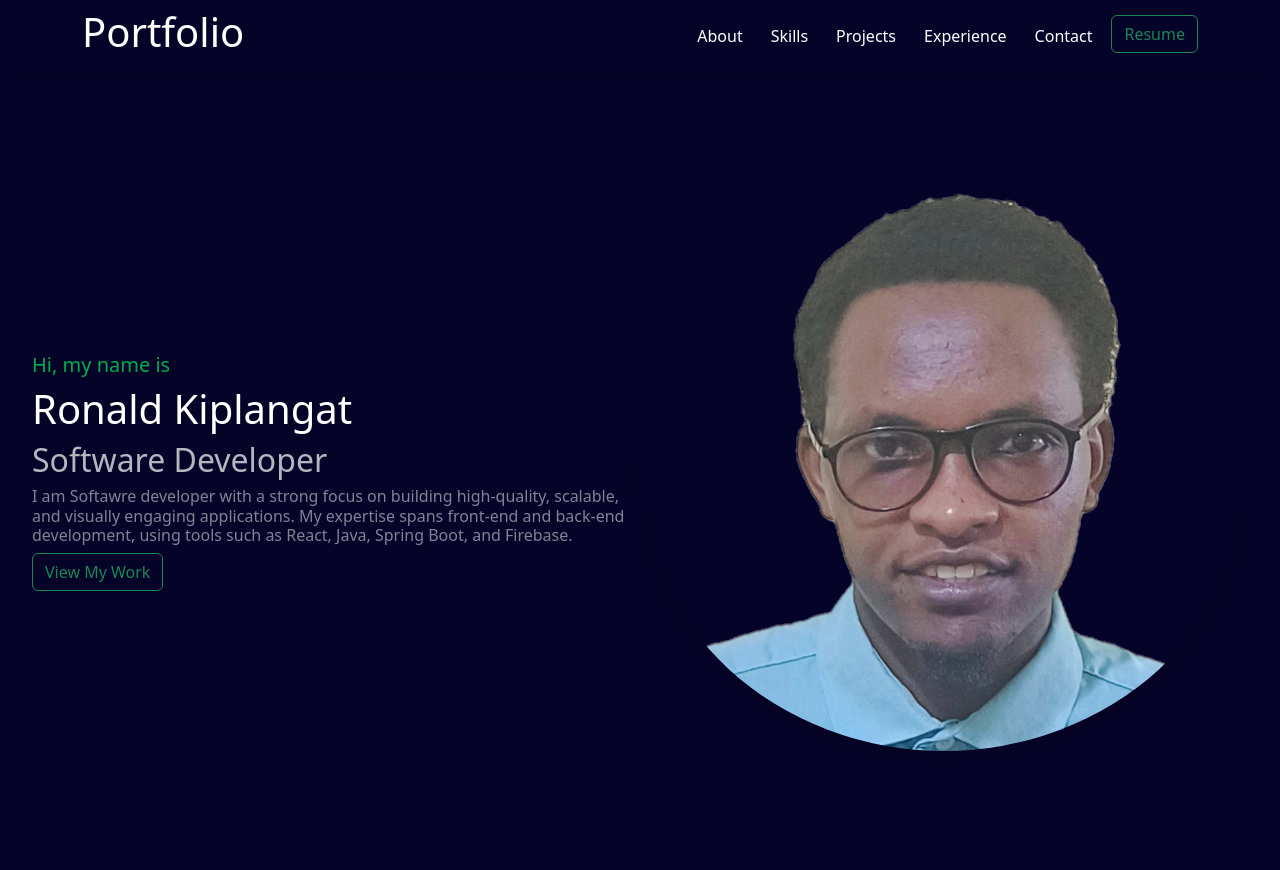
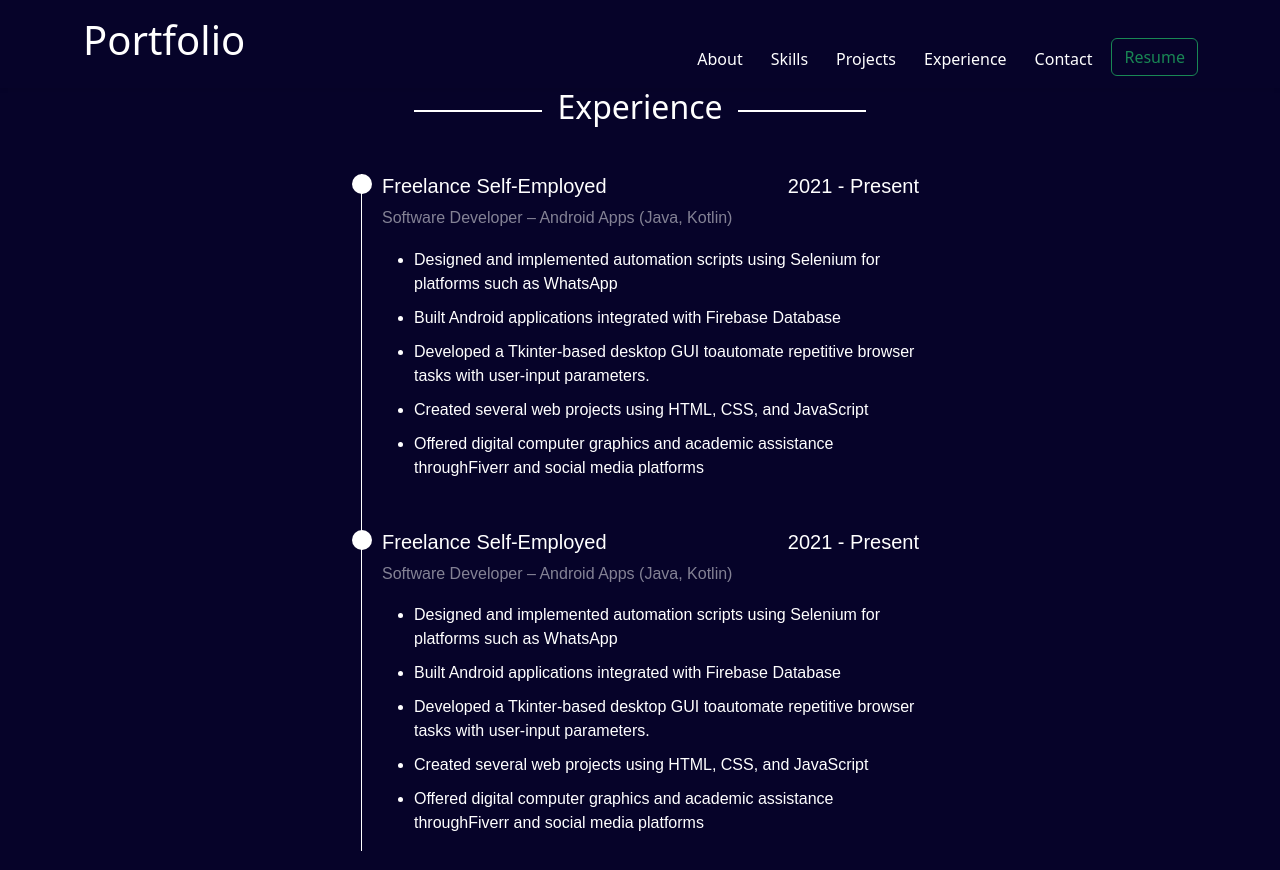
Before and after one commit to RonKirui/my-portfolio, a React (Vite) app: page /Experience in a window 1280 px wide. Shown: the top 870 px of the page. Built offline with nearby package versions, Linux system fonts and the light colour scheme.

Commit message:
Designing Experience page

```diff
--- a/package.json
+++ b/package.json
@@ -12,7 +12,8 @@
   "dependencies": {
     "bootstrap": "^5.3.8",
     "react": "^19.1.1",
-    "react-dom": "^19.1.1"
+    "react-dom": "^19.1.1",
+    "react-router-dom": "^7.9.5"
   },
   "devDependencies": {
     "@eslint/js": "^9.36.0",
--- a/src/App.css
+++ b/src/App.css
@@ -1,6 +1,12 @@
 #root {
   margin: 0 auto;
   color: white;
+  background-color: #060329;
+}
+html, body{
+  margin: 0;
+  padding: 0;
+  height: 100%;
   background-color: #060329;
 }
 
--- a/src/App.tsx
+++ b/src/App.tsx
@@ -7,15 +7,35 @@ import Navbar from "./components/NavBar";
 import "bootstrap/dist/css/bootstrap.min.css";
 import Home from "./pages/Home";
 import image from "./assets/profile.png";
+import experience_image from "./assets/experience.png";
+import { BrowserRouter as Router, Route, Routes } from "react-router-dom";
+import Contact from "./pages/Contact";
+import Skills from "./pages/Skills";
+import Projects from "./pages/Projects";
+import Experience from "./pages/Experience";
 
 function App() {
   //const [count, setCount] = useState(0)
 
   return (
-    <div className="min-h-screen bg-slate-50">
-      <Navbar />
-      <Home name={"Ronald Kiplangat"} image={image} />
-    </div>
+    <body>
+      <Router>
+        <Navbar />
+        <Routes>
+          <Route
+            path="/"
+            element={<Home name={"Ronald Kiplangat"} image={image} />}
+          ></Route>
+          <Route path="/contact" element={<Contact />}></Route>
+          <Route path="/skills" element={<Skills />}></Route>
+          <Route path="/projects" element={<Projects />}></Route>
+          <Route
+            path="/Experience"
+            element={<Experience experience_image={experience_image} />}
+          ></Route>
+        </Routes>
+      </Router>
+    </body>
   );
 }
 
--- a/src/components/NavBar.tsx
+++ b/src/components/NavBar.tsx
@@ -1,11 +1,14 @@
 //import React from "react";
+
+import { Link } from "react-router-dom";
 
 function NavBar() {
   return (
     <nav className="navbar navbar-expand-lg navbar-custom shadow-sm">
       <div className="container">
-        <h1>Portfolio</h1>
-        <a className="navbar-brand fw-bold" href="#home"></a>
+        <Link className="navbar-brand fw-bold" to={"/"}>
+          <h1>Portfolio</h1>
+        </Link>
         <button
           className="navbar-toggler btn-primary"
           type="button"
@@ -20,29 +23,29 @@ function NavBar() {
         <div className="collapse navbar-collapse" id="navbarNav">
           <ul className="navbar-nav ms-auto">
             <li className="nav-item">
-              <a className="nav-link" href="#about">
+              <Link className="nav-link" to={"/"}>
                 About
-              </a>
+              </Link>
             </li>
             <li className="nav-item">
-              <a className="nav-link" href="#skills">
+              <Link className="nav-link" to={"/skills"}>
                 Skills
-              </a>
+              </Link>
             </li>
             <li className="nav-item">
-              <a className="nav-link" href="#projects">
+              <Link className="nav-link" to={"/projects"}>
                 Projects
-              </a>
+              </Link>
             </li>
             <li className="nav-item">
-              <a className="nav-link" href="#experience">
+              <Link className="nav-link" to={"/Experience"}>
                 Experience
-              </a>
+              </Link>
             </li>
             <li className="nav-item ">
-              <a className="nav-link active" href="#contact">
+              <Link className="nav-link active" to={"/contact"}>
                 Contact
-              </a>
+              </Link>
             </li>
             <li className="nav-item">
               <button type="button" className="btn btn-outline-success">
--- a/src/index.css
+++ b/src/index.css
@@ -22,8 +22,7 @@ a:hover {
   color: #535bf2;
 }
 
-
-body {
+body, html {
   margin: 0;
   background-color: #1b0354;
 }
--- /dev/null
+++ b/src/pages/Contact.tsx
@@ -0,0 +1,5 @@
+function Contact() {
+  return <>Hello world this is my contact: +254705807312</>;
+}
+
+export default Contact;
--- /dev/null
+++ b/src/pages/Experience.tsx
@@ -0,0 +1,80 @@
+interface ExperienceProps {
+  experience_image: string;
+}
+function Experience({ experience_image }: ExperienceProps) {
+  return (
+    <div className="page-body">
+      <div className="page-body-container">
+        <span></span>
+        <h2 className="page-body-container-text">Experience</h2>
+        <span></span>
+      </div>
+
+      <div className="page-body-container-contents">
+        <div className="page-body-container-contents-section">
+          <div className="timeline-item">
+            <div className="timeline-item-title">
+              <div className="timeline-dot"></div>
+              <h5>
+                <div>Freelance Self-Employed </div>
+                <div>2021 - Present</div>
+              </h5>
+            </div>
+            <h6>Software Developer – Android Apps (Java, Kotlin)</h6>
+            <ul>
+              <li>
+                Designed and implemented automation scripts using Selenium for
+                platforms such as WhatsApp
+              </li>
+              <li>
+                Built Android applications integrated with Firebase Database
+              </li>
+              <li>
+                Developed a Tkinter-based desktop GUI toautomate repetitive
+                browser tasks with user-input parameters.
+              </li>
+              <li>
+                Created several web projects using HTML, CSS, and JavaScript
+              </li>
+              <li>
+                Offered digital computer graphics and academic assistance
+                throughFiverr and social media platforms
+              </li>
+            </ul>
+          </div>
+
+          <div className="timeline-item-title">
+            <div className="timeline-dot"></div>
+            <h5>
+              <div>Freelance Self-Employed </div>
+              <div>2021 - Present</div>
+            </h5>
+          </div>
+          <h6>Software Developer – Android Apps (Java, Kotlin)</h6>
+          <ul>
+            <li>
+              Designed and implemented automation scripts using Selenium for
+              platforms such as WhatsApp
+            </li>
+            <li>
+              Built Android applications integrated with Firebase Database
+            </li>
+            <li>
+              Developed a Tkinter-based desktop GUI toautomate repetitive
+              browser tasks with user-input parameters.
+            </li>
+            <li>
+              Created several web projects using HTML, CSS, and JavaScript
+            </li>
+            <li>
+              Offered digital computer graphics and academic assistance
+              throughFiverr and social media platforms
+            </li>
+          </ul>
+        </div>
+      </div>
+    </div>
+  );
+}
+
+export default Experience;
--- /dev/null
+++ b/src/pages/Projects.tsx
@@ -0,0 +1,5 @@
+function Projects() {
+  return <>Hello world this is my Preojects</>;
+}
+
+export default Projects;
--- /dev/null
+++ b/src/pages/Skills.tsx
@@ -0,0 +1,5 @@
+function Skills() {
+  return <>Hello world this is my skills</>;
+}
+
+export default Skills;
--- a/src/styles/Custom.css
+++ b/src/styles/Custom.css
@@ -38,10 +38,10 @@ h6{
     opacity: 50%;
 }
 
-h2{
+.hero-section h2{
     opacity: 70%;
 }
-h5{
+.hero-section h5{
     color: #00ad4e;
 }
 .hero-section {
@@ -50,7 +50,7 @@ h5{
   align-items: center;
   justify-content: space-between;
   height: 100vh;
-  padding: 2rem;
+  padding: 5rem;
 }
 .text-container,
 .image-container {
@@ -61,6 +61,18 @@ h5{
   height: auto;
   border-radius: 10px;
 }
+.image-container-page {
+  flex: 1;
+}
+.text-container-page{
+  flex: 3;
+}
+.image-container-page img {
+  width: 50%;
+  height: 100vh;
+  align-items: center;
+  justify-content: space-between;
+}
 
 @media (max-width: 768px) {
   .hero-section {
@@ -68,3 +80,70 @@ h5{
     text-align: center;
   }
 }
+
+.page-body{
+  height: 100vh;
+  width: 100%;
+}
+.page-body-container{
+  display: flex;
+  flex-direction: row;
+  width: 100%;
+  align-items: center;
+  text-align: center;
+  justify-content: center;
+
+
+}
+.page-body-container span{
+  border: 1px solid white;
+  width: 10%;
+  height: 1px;
+  margin: 15px;
+}
+.page-body-container-contents{
+  width: 100%;
+  display: flex;
+  flex-direction: column;
+  justify-content: center;
+  align-items: center;
+  padding: 20px;
+}
+.page-body-container-contents-section{
+  width: 45%;
+  margin: 20px;
+  padding-left: 20px;
+  border-left: 1px solid white;
+  font-family: Arial, Helvetica, sans-serif;
+
+}
+
+.timeline-item-title{
+  display: flex;
+  flex-direction: row;
+
+}
+.timeline-item-title h5{
+  display: flex;
+  width: 100%;
+  flex-direction: row;
+  justify-content: space-between;
+  margin-bottom: 10px;
+}
+.timeline-dot{
+  width: 20px;
+  height: 20px;
+  background-color: #fff;
+  border-radius: 50%;
+  margin-left: -30px;
+  position:absolute;
+}
+.timeline-item{
+  margin-bottom: 50px;
+}
+ul{
+  margin-top: 20px;
+}
+li{
+  margin-top: 10px;
+}
```
Also changed, not shown: src/assets/experience.png (added), 1 other file (tests, documents, lock files or other folders).
